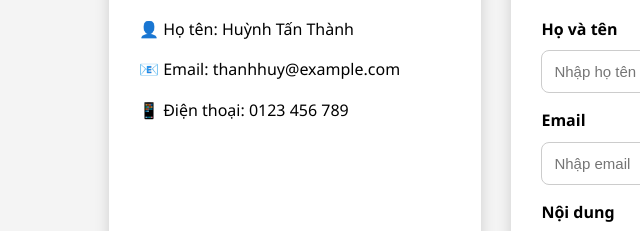
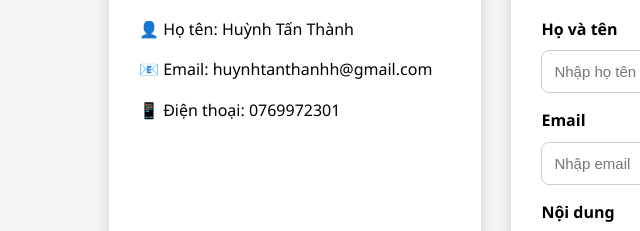
Before and after one commit to Huynhtanthanh03/my-portfolio1, a plain HTML site: page contact.html in a window 1280 px wide. Shown: the part 394-625 px from the top of the page, 51-691 px from the left. Drawn offline with Linux system fonts and the light colour scheme.

Commit message:
Update contact.html

```diff
--- a/contact.html
+++ b/contact.html
@@ -62,12 +62,12 @@
 
 
     <p>
-        📧 Email: thanhhuy@example.com
+        📧 Email: huynhtanthanhh@gmail.com
     </p>
 
 
     <p>
-        📱 Điện thoại: 0123 456 789
+        📱 Điện thoại: 0769972301
     </p>
 
 
```
